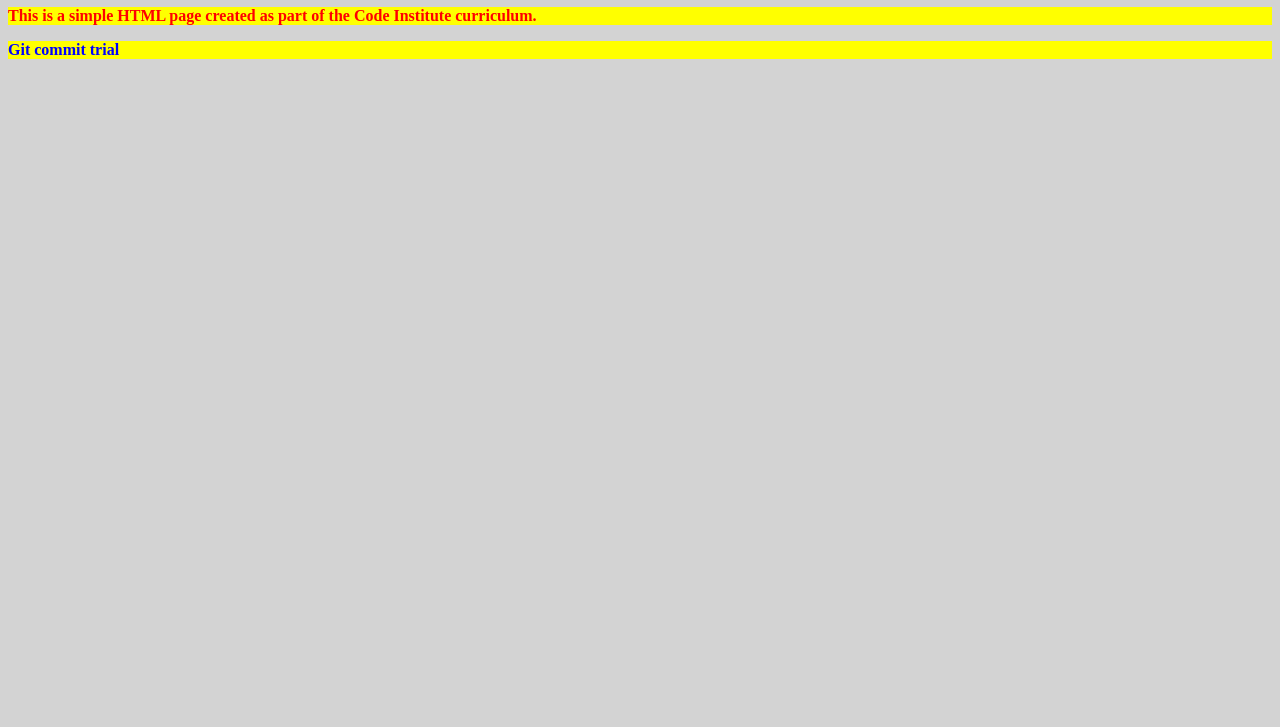
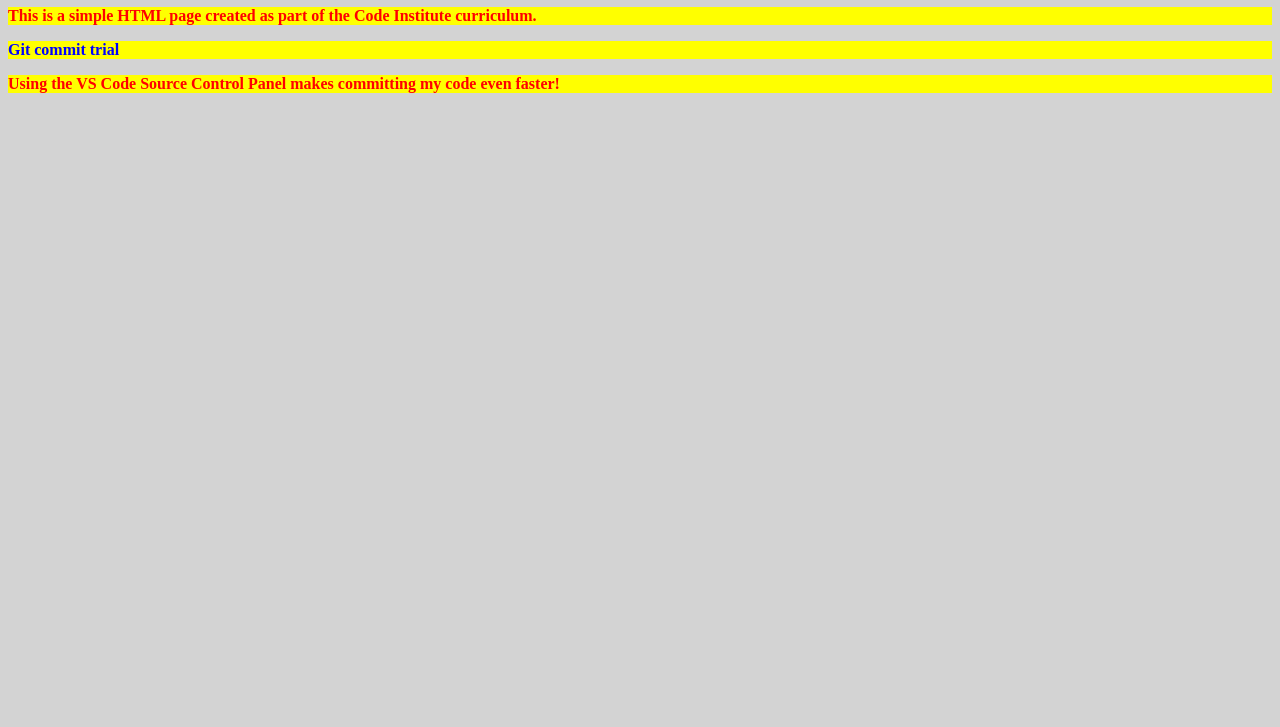
Before and after one commit to Sefa-Keles/Code-Institute-First-Project, a plain HTML site: page index.html in a window 1280 px wide. Shown: the part 73-800 px from the top of the page. Drawn offline with Linux system fonts and the light colour scheme.

Commit message:
Add a new p element

```diff
--- a/index.html
+++ b/index.html
@@ -10,5 +10,6 @@
     <h1>Welcome to My First Code Institute Project!</h1>
     <p>This is a simple HTML page created as part of the Code Institute curriculum.</p>
     <p class="git">Git commit trial</p>
+    <p class="test-knowledge">Using the VS Code Source Control Panel makes committing my code even faster!</p>
 </body>
 </html>
```
